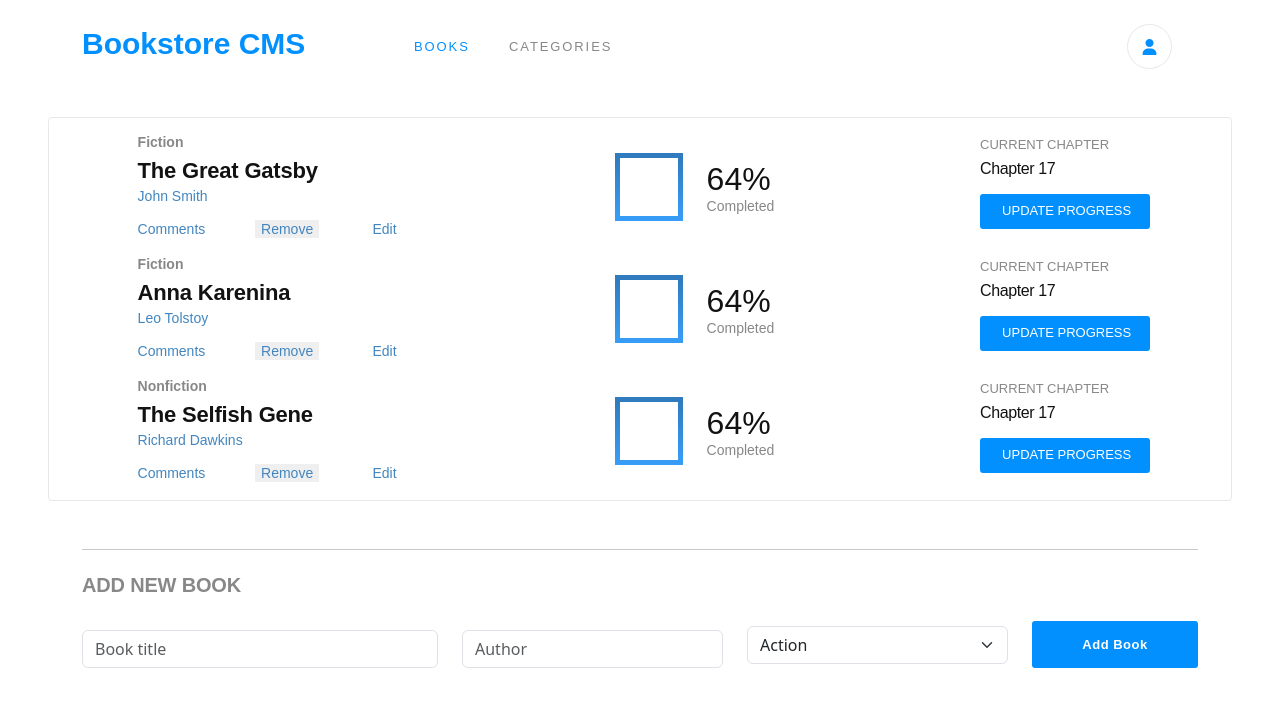
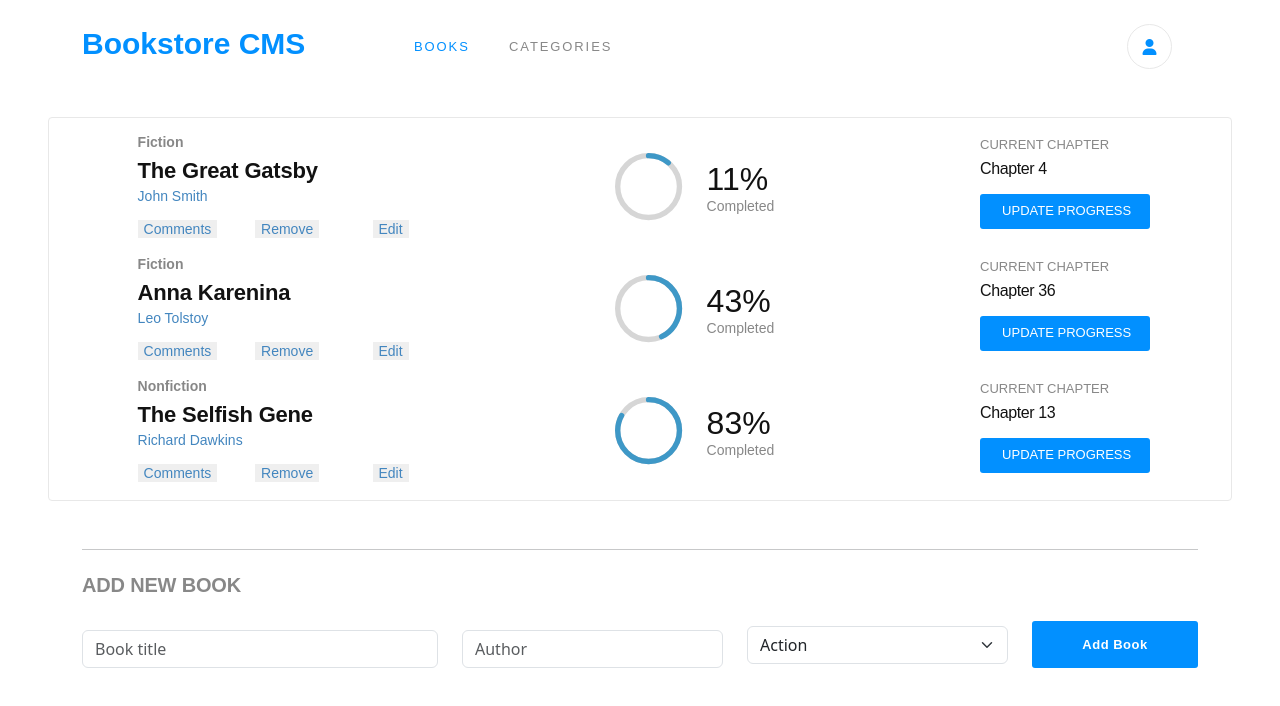
Before and after one commit to batoolfatima2135/book-store, a React (Create React App) app: page / in a window 1280 px wide. Shown: the top 706 px of the page. Built offline with nearby package versions, Linux system fonts and the light colour scheme.

Commit message:
Add progress bar to component

```diff
--- a/src/components/Book.jsx
+++ b/src/components/Book.jsx
@@ -1,10 +1,15 @@
+/* eslint-disable import/no-extraneous-dependencies */
 import PropTypes from 'prop-types';
 import { useDispatch } from 'react-redux';
+import { CircularProgressbar } from 'react-circular-progressbar';
 import { removeBook } from '../Redux/Book/bookSlice';
+import 'react-circular-progressbar/dist/styles.css';
 
 const Book = ({
   title, author, id, category,
 }) => {
+  const percentage = Math.floor(Math.random() * 101);
+  const chapter = Math.floor(Math.random() * 51);
   const dispatch = useDispatch();
   return (
     <>
@@ -20,9 +25,9 @@ const Book = ({
         </div>
         <div className="p-2 row ">
           <div className="col-lg-3 col-md-5">
-            <span className="Comments Text-Style-8">
+            <button type="button" className="Remove Comments Text-Style-8">
               Comments
-            </span>
+            </button>
           </div>
           <div className="col-lg-3 col-md-5">
             <button type="button" className="Remove Text-Style-8" onClick={() => dispatch(removeBook(id))}>
@@ -30,19 +35,22 @@ const Book = ({
             </button>
           </div>
           <div className="col-lg-3 col-md-4">
-            <span className="Edit Text-Style-8">
+            <button type="button" className="Remove Edit Text-Style-8">
               Edit
-            </span>
+            </button>
           </div>
         </div>
       </div>
       <div className="col-lg-4 col-md-4 col-12 row align-items-center my-4">
         <div className="col-lg-3 col-md-5 col-6">
-          <div className="Oval-2 rounded-circle"> </div>
+          <div className="d-flex align-items-center justify-content-center rounded-circle">
+            <CircularProgressbar value={percentage} />
+          </div>
         </div>
         <div className="col-lg-3 col-md-5 col-6">
           <span className="-Percent-Complete Text-Style-10">
-            64%
+            {percentage}
+            %
           </span>
           <div className="Completed Text-Style-2">
             Completed
@@ -54,7 +62,8 @@ const Book = ({
           CURRENT CHAPTER
         </div>
         <div className="Current-Lesson Text-Style-4 my-2">
-          Chapter 17
+          Chapter&nbsp;
+          {chapter}
         </div>
         <button type="button" className="Update-progress my-2 w-lg-50 w-md-75">
           UPDATE PROGRESS
```
